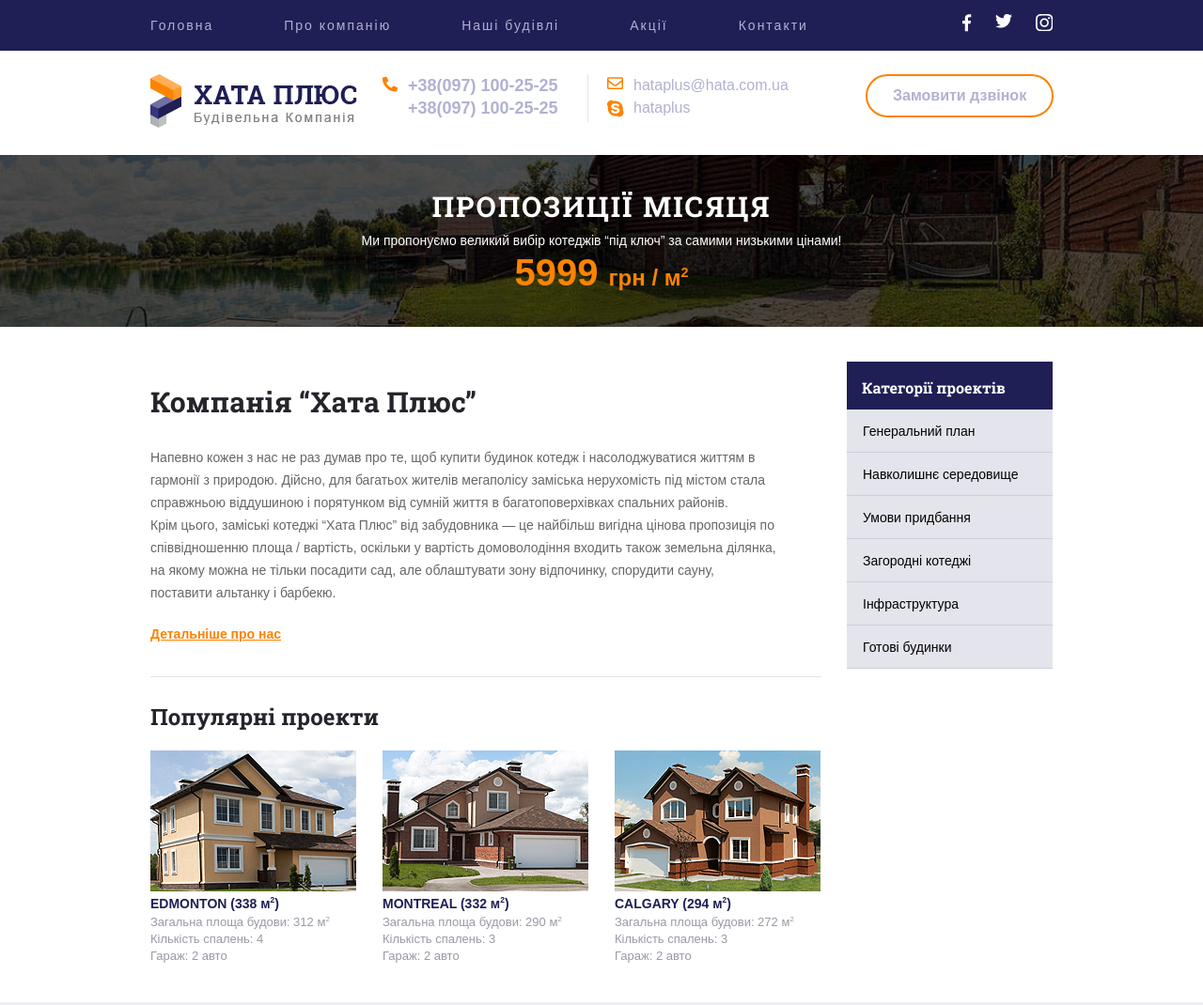
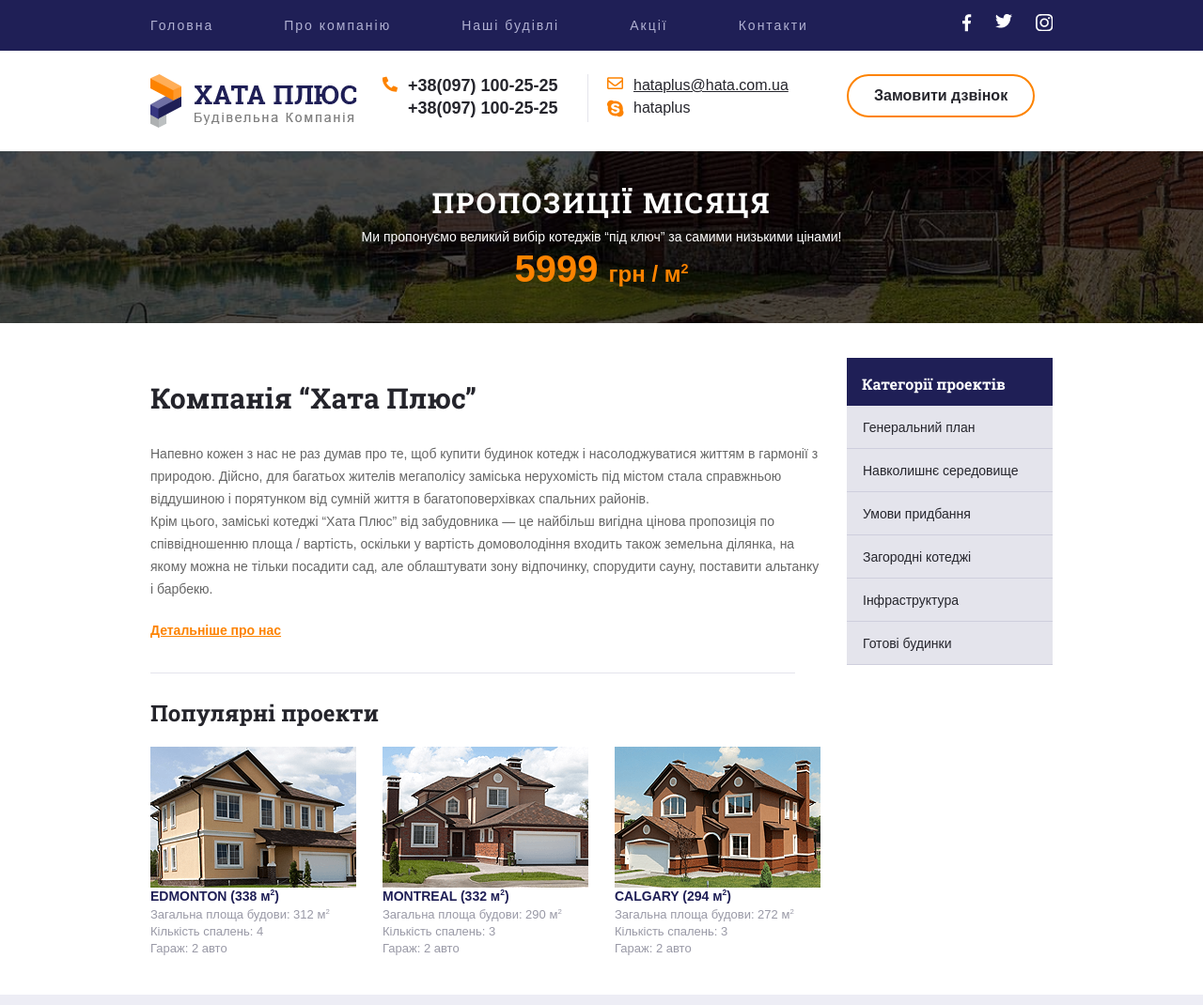
Before and after one commit to LevonLevanyan/hataplus, a plain HTML site: page index.html in a window 1280 px wide. Shown: the top 1070 px of the page at 94% size. Drawn offline with Linux system fonts and the light colour scheme; files whose address does not match are found by name.

Commit message:
checked errors

```diff
--- a/css/styles.css
+++ b/css/styles.css
@@ -20,6 +20,10 @@
     margin: 0;
 }
 
+html {
+    font-size: 0.9px;
+}
+
 body {
     font-family: Arial, "Helvetica Neue", Helvetica, sans-serif;
 }
@@ -32,6 +36,7 @@ body {
 
 .column {
     min-width: 219px;
+    width: 22%;
 }
 
 .sup {
@@ -53,13 +58,8 @@ h1 {
     font: 30rem "Roboto Slab";
 }
 
-h2 {
-    color: #24242b;
-    font: 24px "Roboto Slab";
-}
-
 h3 {
-    font-size: 14px;
+    font-size: 14rem;
     color: #1f1f56;
     font-family: "Arial";
 }
@@ -73,14 +73,9 @@ sup {
     justify-content: space-between;
     column-gap: 28px;
     row-gap: 28px;
-    color: #b1b1d2;;
+    color: #b1b1d2;
+    flex-wrap: wrap;
 }
-
-/* .flex-betweenli:hover {
-    color: #fd8300;
-} */
-
-
 
 .flex-betweentop-menu {
     padding-top: 42px;
@@ -126,12 +121,8 @@ ul {
     padding: 0;
 }
 
-.top-menu {
-    display: flex;
-}
-
 .top-menu a {
-    font-size: 14px;
+    font-size: 14rem;
     letter-spacing: 2px;
     line-height: 24px;
     color: #b1b1d2;
@@ -162,6 +153,8 @@ ul {
 .flex {
     display: flex;
     padding-top: 37px;
+    flex-wrap: wrap;
+    column-gap: 28px;
 }
 
 a.facebook {
@@ -212,7 +205,7 @@ a.instagram:hover {
 }
 
 .phones a {
-    font-size: 18px;
+    font-size: 18rem;
     line-height: 24px;
     color: #25252c;
     font-weight: bold;
@@ -247,10 +240,11 @@ a.instagram:hover {
 
 .messenger {
     padding-left: 20px;
+    box-sizing: border-box;
 }
 
 .messenger .mail {
-    font-size: 16px;
+    font-size: 16rem;
     line-height: 24px;
     text-decoration: underline;
     color: #25252c;
@@ -264,7 +258,7 @@ a.instagram:hover {
 }
 
 .messenger .skype {
-    font-size: 16px;
+    font-size: 16rem;
     line-height: 24px;
     color: #25252c;
     font-family: "Arial";
@@ -302,6 +296,7 @@ a.instagram:hover {
     display: inline-block;
     font-weight: bold;
     text-decoration: none;
+    font-size: 16rem;
 }
 
 .cta a:hover {
@@ -320,12 +315,12 @@ a.instagram:hover {
     letter-spacing: 2px;
     text-transform: uppercase;
     color: #ffffff;
-    font: bold 30px "Roboto Slab";
+    font: bold 30rem "Roboto Slab";
     text-align: center;
 }
 
 .house p {
-    font-size: 14px;
+    font-size: 14rem;
     line-height: 24px;
     color: #ffffff;
     font-family: "Arial";
@@ -334,7 +329,7 @@ a.instagram:hover {
 }
 
 .house .price {
-    font-size: 40px;
+    font-size: 40rem;
     color: #fd8300;
     font-weight: bold;
     font-family: "Arial";
@@ -343,22 +338,23 @@ a.instagram:hover {
 }
 
 .house span {
-    font-size: 24px;
+    font-size: 24rem;
     line-height: 24px;
     color: #fd8300;
     font-family: "Arial";
 }
 
 .main-text {
-    font-size: 14px;
+    font-size: 14rem;
     line-height: 24px;
     color: #666666;
     font-family: "Arial";
-    padding-right: 72px;
+    /* padding-right: 72px; */
+    max-width: 713px;
 }
 
 .main-text h1 {
-    font-size: 30px;
+    font-size: 30rem;
     font-weight: 700;
     color: #24242b;
     font-family: "Roboto Slab";
@@ -374,7 +370,7 @@ a.instagram:hover {
 }
 
 .popular-projects h2 {
-    font-size: 24px;
+    font-size: 24rem;
     line-height: 24px;
     color: #24242b;
     font-weight: 700;
@@ -390,7 +386,7 @@ a.instagram:hover {
 .figcaption-p {
     width: 220px;
     height: 53px;
-    font-size: 13px;
+    font-size: 13rem;
     line-height: 18px;
     color: #9999a6;
     font-family: "Arial";
@@ -403,7 +399,7 @@ a.instagram:hover {
 
 .aside-menu p {
     background-color: #1f1f56;
-    font-size: 16px;
+    font-size: 16rem;
     color: #ffffff;
     font-weight: 700;
     font-family: "Roboto Slab";
@@ -417,10 +413,11 @@ a.instagram:hover {
     row-gap: 30px;
     max-width: 730rem;
     column-gap: 28px;
+    flex-wrap: wrap;
 }
 
 .figurs p {
-    font-size: 13px;
+    font-size: 13rem;
     line-height: 18px;
     color: #9999a6;
     font-family: "Arial";
@@ -431,7 +428,7 @@ a.instagram:hover {
 }
 
 .detail {
-    font-size: 14px;
+    font-size: 14rem;
     line-height: 24px;
     text-decoration: underline;
     color: #fd8300;
@@ -441,19 +438,15 @@ a.instagram:hover {
     padding-bottom: 33px;
 }
 
-a {
-    color: inherit !important;
-    cursor: default !important;
-    text-decoration: none !important;
+.detail a {
+    color: inherit;
+    cursor: default;
+    text-decoration: none;
 }
 
 .top-background {
     background-color: #1f1f56;
     padding: 15px 0;
-}
-
-.top-menu {
-    display: flex;
 }
 
 .top-menu li {
@@ -475,14 +468,14 @@ a {
 }
 
 .projects p {
-    font-size: 16px;
+    font-size: 16rem;
     color: #ffffff;
     font-weight: 700;
     font-family: "Roboto Slab"
 }
 
 .projects ul a {
-    font-size: 14px;
+    font-size: 14rem;
     color: #25252c;
     font-family: "Arial";
 }
@@ -572,17 +565,13 @@ a {
     text-decoration: none;
 }
 
-@media screen and (min-width: 1000px)
-.aside-menu column {
-    width: 220px;
+.aside-menu {
+    position: sticky;
+    top: 20px;
 }
 
-@media screen and (min-width: 1000px)
-.aside-menu column {
-    position: sticky;
+@media screen and (min-width: 580px)  {
+    html {
+        font-size: 1px;
+    }
 }
-
-@media screen and (min-width: 580px)
-html {
-    font-size: 1px;
-}
```
